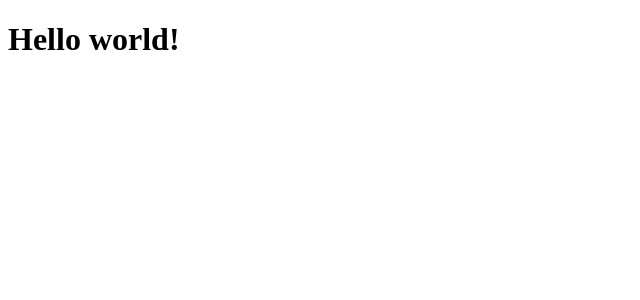
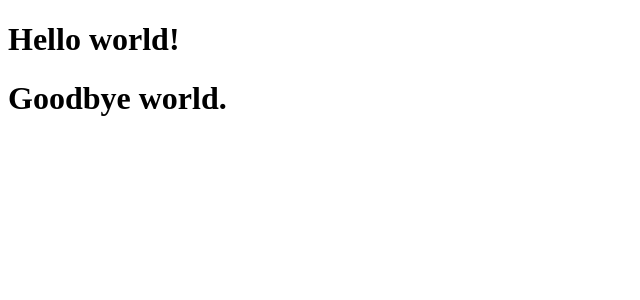
Before and after one commit to dagerikhl/holy-animals, a React app: page / in a window 1280 px wide. Shown: the top 300 px of the page, without its empty margins (0-640 px from the left). Built offline with nearby package versions, Linux system fonts and the light colour scheme.

Commit message:
Modify html output, site is running

```diff
--- a/src/index.jsx
+++ b/src/index.jsx
@@ -6,6 +6,7 @@ class App extends React.Component {
     render() {
         return <React.Fragment>
             <h1>Hello world!</h1>
+            <h1>Goodbye world.</h1>
         </React.Fragment>;
     }
 
```
